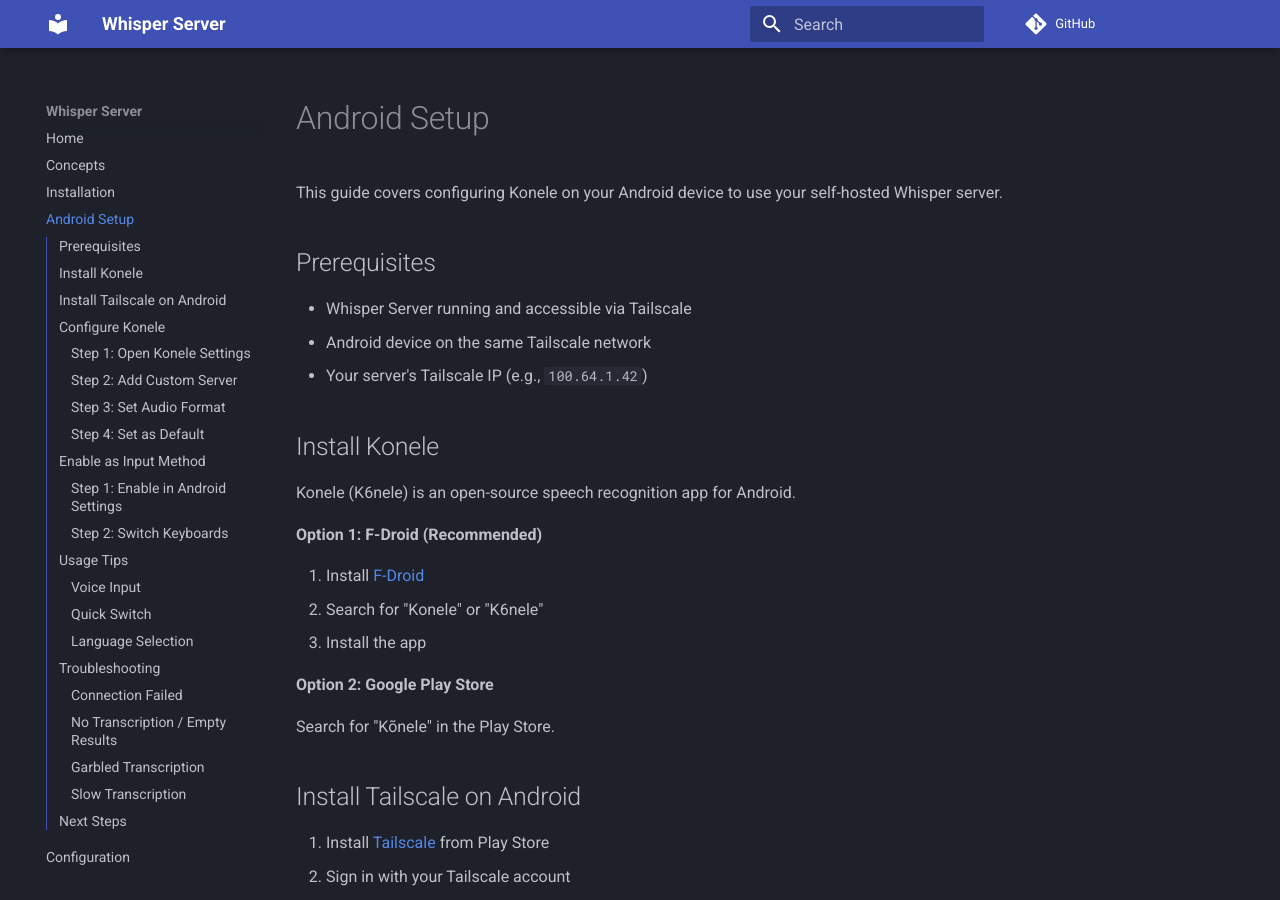
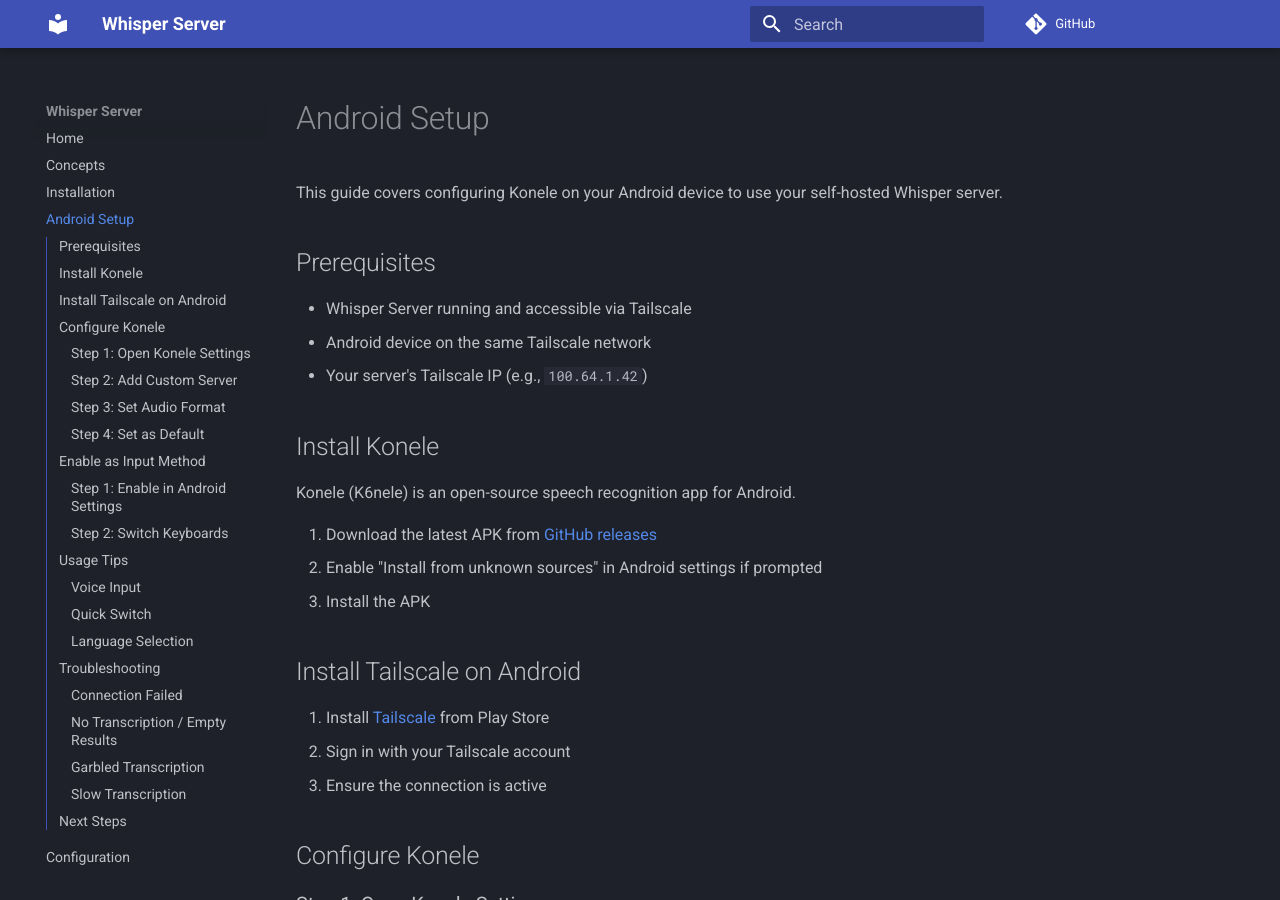
Before and after one commit to paolino/whisper-server, an MkDocs documentation site: the page built from docs/android-setup.md, in a window 1280 px wide and 900 px high. Built offline with MkDocs 1.6.1 and Material for MkDocs 9.7.7, drawn with Linux system fonts in a browser that asks for light colours; comment, search, counter and statistics services are not loaded.

Commit message:
docs: fix Konele install - available on GitHub releases only

```diff
--- a/docs/android-setup.md
+++ b/docs/android-setup.md
@@ -12,15 +12,9 @@
 
 Konele (K6nele) is an open-source speech recognition app for Android.
 
-**Option 1: F-Droid (Recommended)**
-
-1. Install [F-Droid](https://f-droid.org/)
-2. Search for "Konele" or "K6nele"
-3. Install the app
-
-**Option 2: Google Play Store**
-
-Search for "Kõnele" in the Play Store.
+1. Download the latest APK from [GitHub releases](https://github.com/Kaljurand/K6nele/releases)
+2. Enable "Install from unknown sources" in Android settings if prompted
+3. Install the APK
 
 ## Install Tailscale on Android
 
```
Also changed, not shown: docs/cloud-deployment.md (+4 -3 lines).
